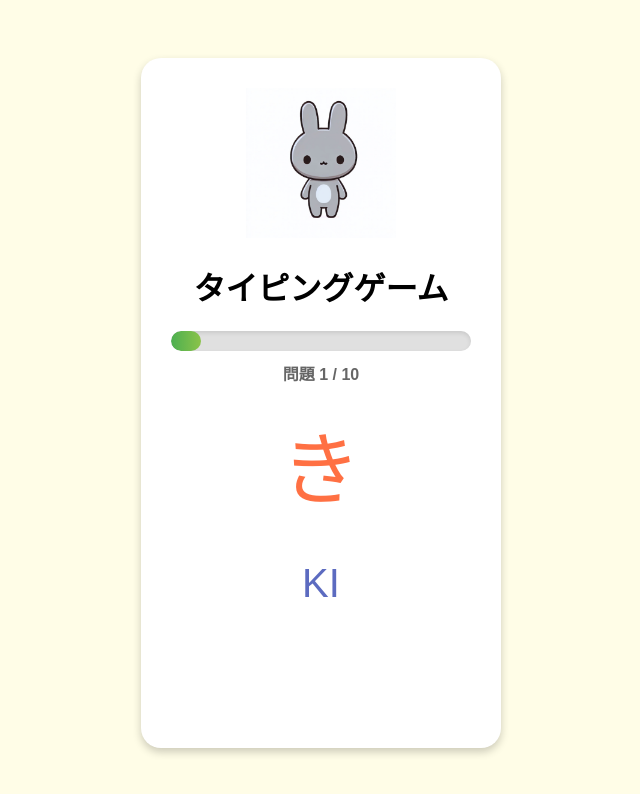
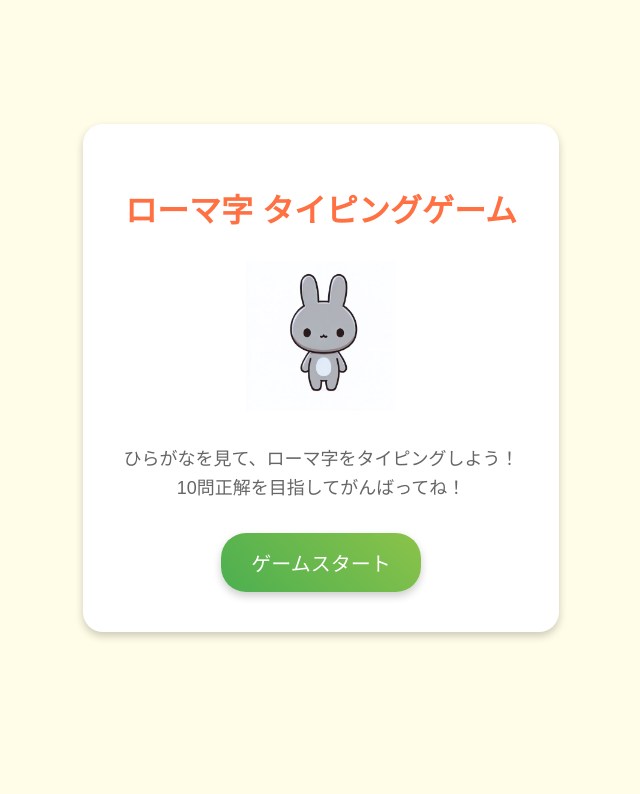
Before and after one commit to ichiko-git/typing-game-forchild, a plain HTML site: page index.html in a window 1280 px wide. Shown: the whole page, without its empty margins (319-959 px from the left). Drawn offline with nearby package versions, Linux system fonts and the light colour scheme.

Commit message:
ボタンスタイル変更、バグ修正

```diff
--- a/index.html
+++ b/index.html
@@ -6,7 +6,23 @@
     <link rel="stylesheet" href="style.css" />
   </head>
   <body>
-    <div class="game-container">
+    <!-- スタート画面 -->
+    <div class="start-screen" id="start-screen">
+      <div class="start-container">
+        <h1>ローマ字 タイピングゲーム</h1>
+        <div class="character-area">
+          <img src="character_normal.png" alt="キャラクター" width="150" />
+        </div>
+        <p class="game-description">
+          ひらがなを見て、ローマ字をタイピングしよう！<br />
+          10問正解を目指してがんばってね！
+        </p>
+        <button id="start-btn" class="btn">ゲームスタート</button>
+      </div>
+    </div>
+
+    <!-- ゲーム画面 -->
+    <div class="game-container" id="game-container" style="display: none">
       <div class="character-area">
         <img
           id="character"
@@ -31,7 +47,7 @@
       <p class="input-progress"></p>
       <p class="message"></p>
       <p class="score-display"></p>
-      <button id="restart-btn" style="display: none">もう一度あそぶ</button>
+      <button id="restart-btn" class="btn" style="display: none">もう一度あそぶ</button>
     </div>
 
     <audio id="correct-sound" src="correct.mp3" preload="auto"></audio>
--- a/script.js
+++ b/script.js
@@ -54,6 +54,7 @@ $(document).ready(function () {
     correctCount = 0;
 
   let answered = false;
+  let gameStarted = false;
 
   const correctSound = document.getElementById("correct-sound");
 
@@ -67,6 +68,28 @@ $(document).ready(function () {
     } else {
       // 更新しない
     }
+  }
+
+  // ゲームを開始する関数
+  function startGame() {
+    $("#start-screen").hide();
+    $("#game-container").show();
+    gameStarted = true;
+    questionCount = 0;
+    correctCount = 0;
+    updateProgress();
+    setNewCharacter();
+  }
+
+  // スタート画面に戻る関数
+  function returnToStart() {
+    $("#game-container").hide();
+    $("#start-screen").show();
+    $("#restart-btn").hide();
+    gameStarted = false;
+    questionCount = 0;
+    correctCount = 0;
+    answered = false;
   }
 
   function setNewCharacter() {
@@ -113,7 +136,13 @@ $(document).ready(function () {
     $("#character").attr("src", imgSrc);
   }
 
+  // スタートボタンのクリックイベント
+  $("#start-btn").click(function () {
+    startGame();
+  });
+
   $(document).on("keydown", function (e) {
+    if (!gameStarted) return; // ゲームが開始されていない場合は無視
     if ($("#restart-btn").is(":visible")) return;
     if (answered) return; // すでに正解したら無視
 
@@ -144,13 +173,6 @@ $(document).ready(function () {
   });
 
   $("#restart-btn").click(function () {
-    questionCount = 0;
-    correctCount = 0;
-    $("#restart-btn").hide();
-    $(".score-display").text("");
-    updateProgress(); // プログレスバーをリセット
-    setNewCharacter();
+    returnToStart();
   });
-
-  setNewCharacter();
 });
--- a/style.css
+++ b/style.css
@@ -3,6 +3,57 @@ body {
   background-color: #fffde7;
   text-align: center;
   padding: 50px;
+}
+
+/* スタート画面のスタイル */
+.start-screen {
+  display: flex;
+  justify-content: center;
+  align-items: center;
+  min-height: 80vh;
+}
+
+.start-container {
+  background-color: #ffffff;
+  border-radius: 20px;
+  padding: 40px;
+  display: inline-block;
+  box-shadow: 0 4px 8px rgba(0, 0, 0, 0.2);
+  max-width: 500px;
+}
+
+.start-container h1 {
+  color: #ff7043;
+  margin-bottom: 30px;
+  font-size: 32px;
+}
+
+.game-description {
+  font-size: 18px;
+  color: #666;
+  line-height: 1.6;
+  margin: 30px 0;
+}
+
+.btn {
+  background: linear-gradient(45deg, #4caf50, #8bc34a);
+  color: white;
+  border: none;
+  padding: 15px 30px;
+  font-size: 20px;
+  border-radius: 25px;
+  cursor: pointer;
+  transition: transform 0.2s ease, box-shadow 0.2s ease;
+  box-shadow: 0 4px 8px rgba(0, 0, 0, 0.2);
+}
+
+.btn:hover {
+  transform: translateY(-2px);
+  box-shadow: 0 6px 12px rgba(0, 0, 0, 0.3);
+}
+
+.btn:active {
+  transform: translateY(0);
 }
 
 .game-container {
```
